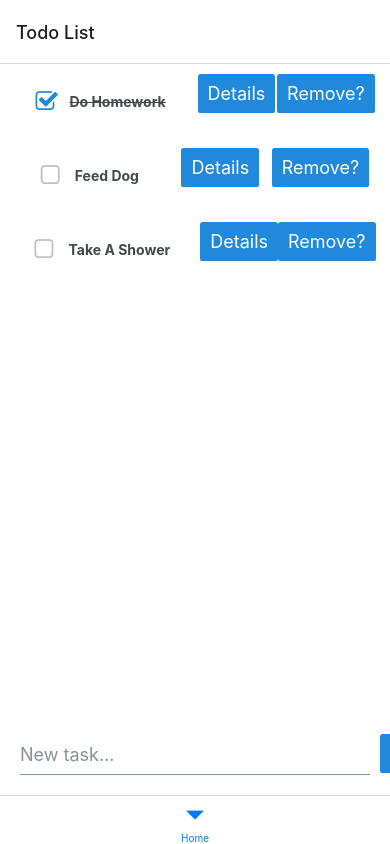
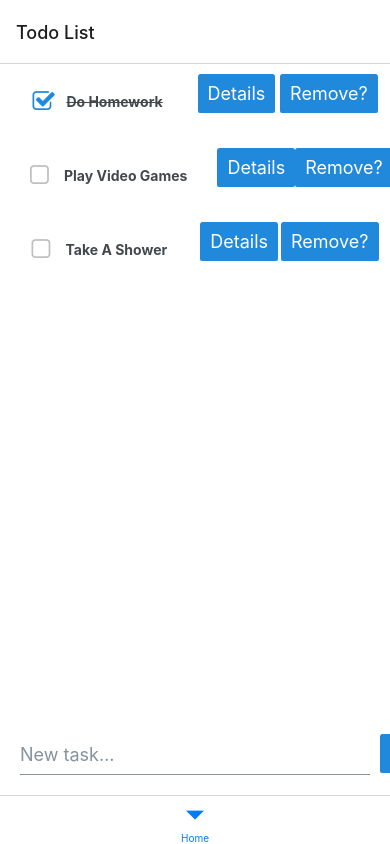
Before and after one commit to kverret05/portfolio-todoList, a React Native app: screen / in a window 390 px wide. Built offline with nearby package versions, Linux system fonts and the light colour scheme.

Commit message:
Update App.js

```diff
--- a/App.js
+++ b/App.js
@@ -12,7 +12,7 @@ const Tab = createBottomTabNavigator()
 
 let taskData = [
   { description: "Do Homework", completed: true, key: 1, relatedTasks: [2] },
-  { description: "Feed Dog", completed: false, key: 2, relatedTasks: [3] },
+  { description: "Play Video Games", completed: false, key: 2, relatedTasks: [3] },
   { description: "Take A Shower", completed: false, key: 3, relatedTasks: [1] }
 ]
 
```
